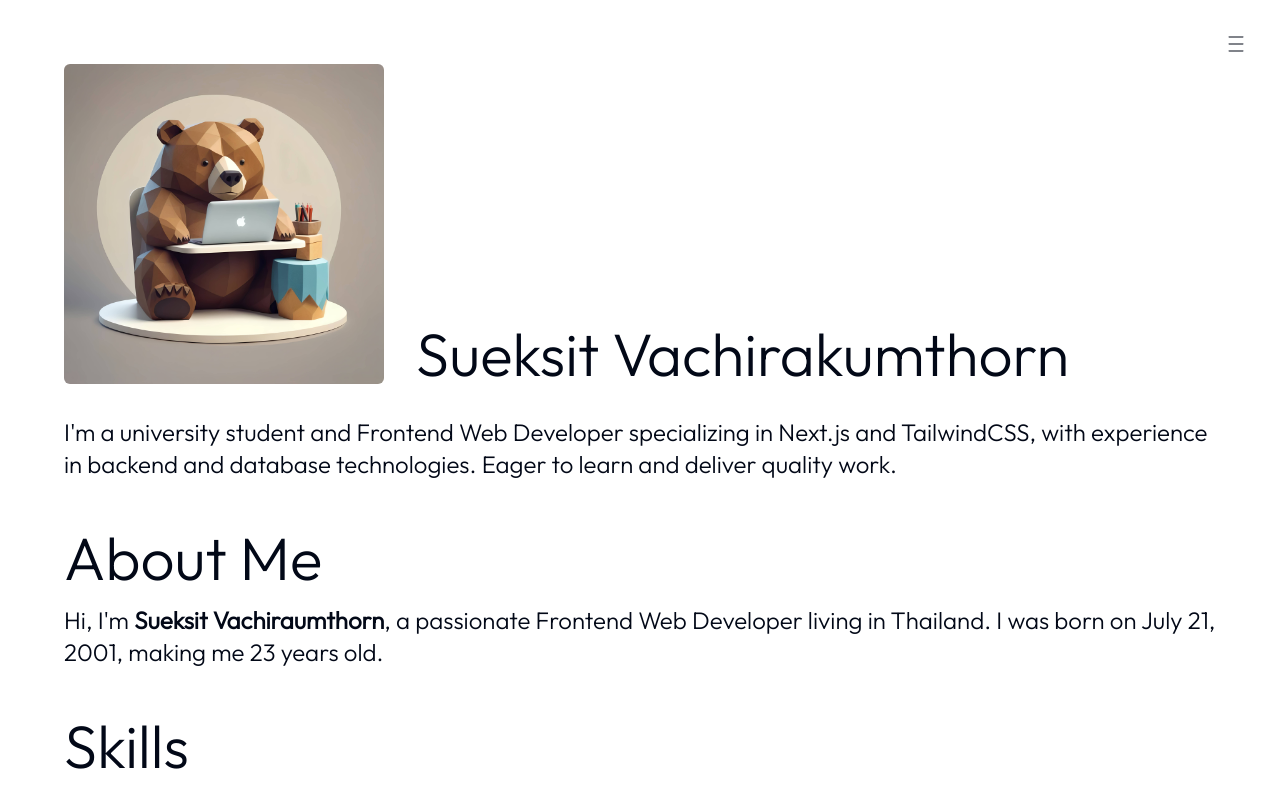
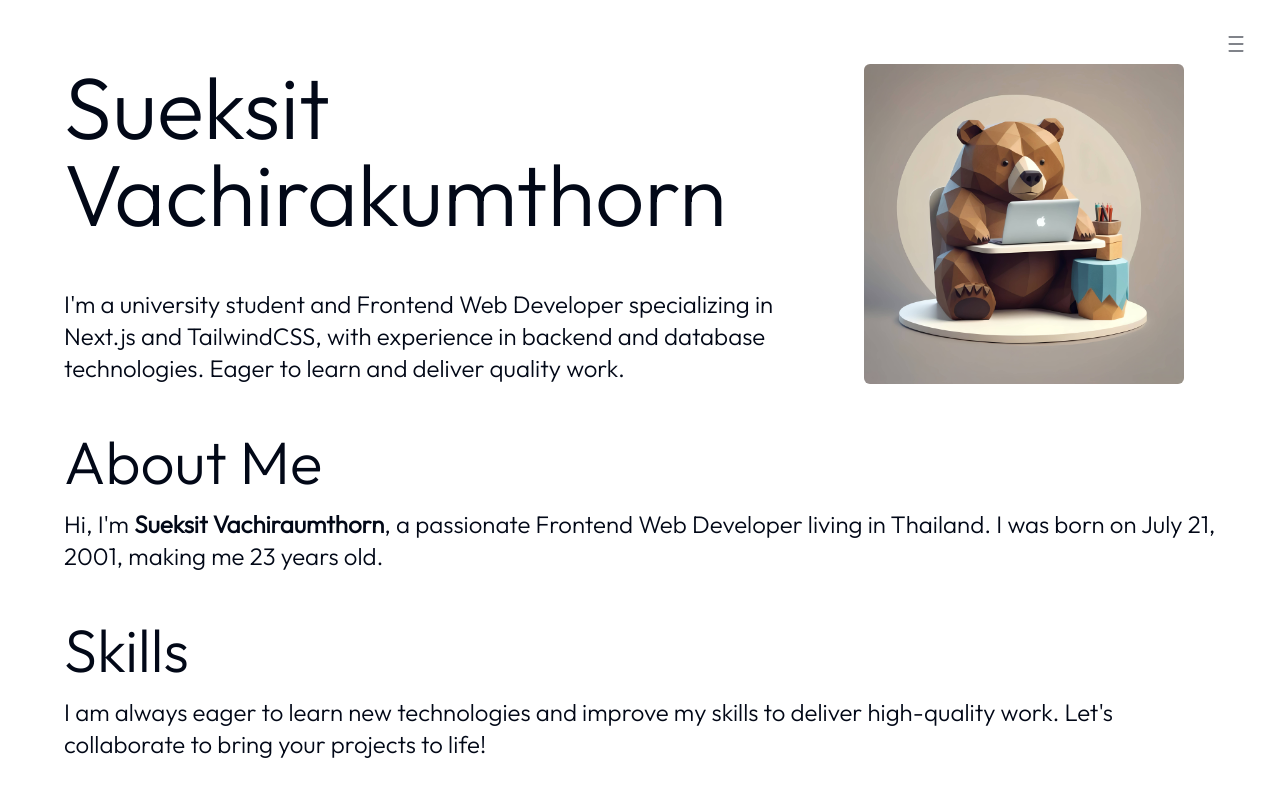
Before and after one commit to BlackBoxBanner/wed-portfolio, a Next.js app: page / in a window 1280 px wide. Shown: the top 798 px of the page. Built offline with nearby package versions, Linux system fonts and the light colour scheme.

Commit message:
chore: Update introduction section layout and content

```diff
--- a/src/components/pages/home.tsx
+++ b/src/components/pages/home.tsx
@@ -3,7 +3,18 @@ import Image from "next/image";
 
 const IntroductionSection = () => {
   return (
-    <section className="grid gap-8 grid-rows-[auto,auto]" id="introduction">
+    <section className="grid gap-8 grid-cols-[1fr,auto]" id="introduction">
+      <div className="w-full relative flex flex-col justify-between">
+        <div className="lg:text-[6.8vw] lg:leading-[6.8vw] md:text-[8vw] md:leading-[8vw] text-[10vw] leading-[10vw]">
+          <p>Sueksit</p>
+          <p>Vachirakumthorn</p>
+        </div>
+        <Paragraph>
+          I&apos;m a university student and Frontend Web Developer specializing
+          in Next.js and TailwindCSS, with experience in backend and database
+          technologies. Eager to learn and deliver quality work.
+        </Paragraph>
+      </div>
       <div className="grid gap-4 lg:gap-8 h-full grid-cols-1 md:grid-cols-[auto,1fr]">
         <div className="relative aspect-square w-full h-auto md:w-auto md:h-[20rem]">
           <Image
@@ -13,13 +24,7 @@ const IntroductionSection = () => {
             fill
           />
         </div>
-        <Heading1 className="self-end">Sueksit Vachirakumthorn</Heading1>
       </div>
-      <Paragraph>
-        I&apos;m a university student and Frontend Web Developer specializing in
-        Next.js and TailwindCSS, with experience in backend and database
-        technologies. Eager to learn and deliver quality work.
-      </Paragraph>
     </section>
   );
 };
```
